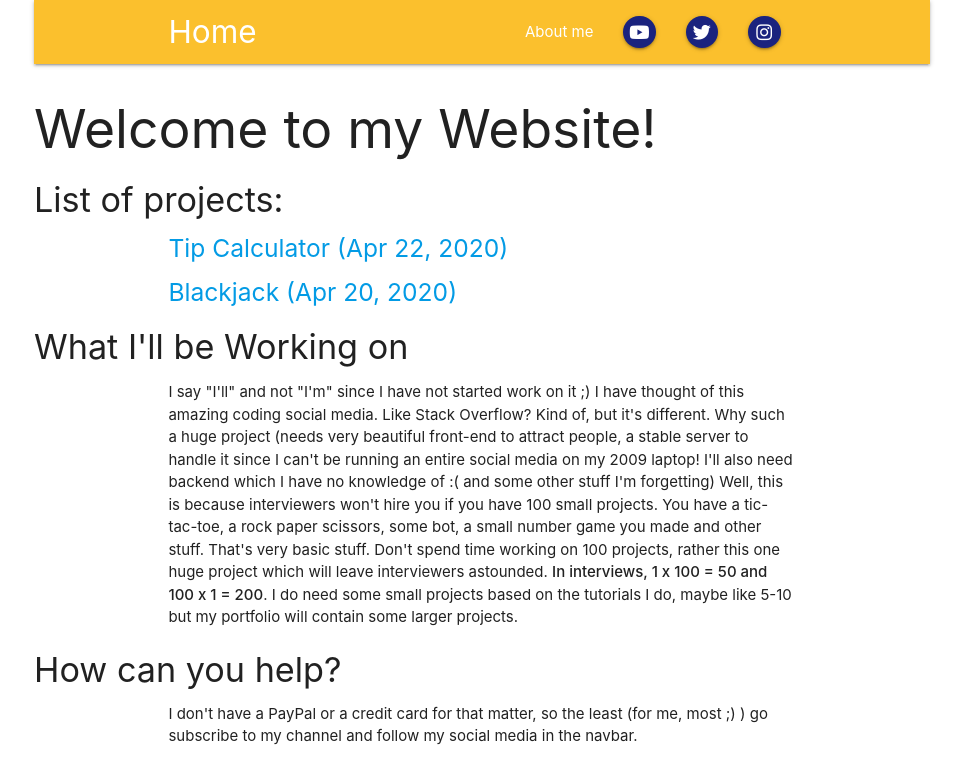
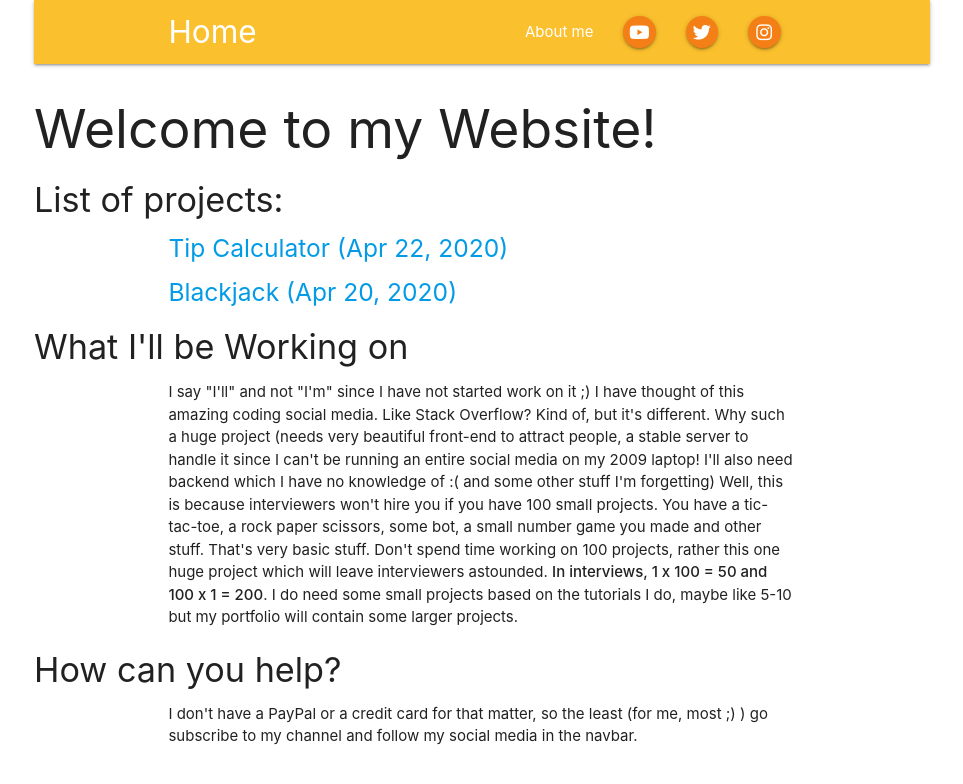
Before and after one commit to aryamaan-js/home, a plain HTML site: page index.html in a window 1280 px wide. Shown: the whole page, without its empty margins (158-1121 px from the left). Drawn offline with nearby package versions, Linux system fonts and the light colour scheme.

Commit message:
Edit index.html
Okay, small oopsie, but should be up and running.

```diff
--- a/index.html
+++ b/index.html
@@ -24,17 +24,17 @@
                           </a>
                         </li>
                         <li>
-                          <a target="_blank" href="https://www.youtube.com/channel/UCXNBXevmh77KJHNyuY3LQgA?sub_confirmation=1" class="btn-floating btn-small indigo darken-4 tooltip" data-tooltip="Youtube">
+                          <a target="_blank" href="https://www.youtube.com/channel/UCXNBXevmh77KJHNyuY3LQgA?sub_confirmation=1" class="btn-floating btn-small yellow darken-4 tooltip" data-tooltip="Youtube">
                             <i class="fab fa-youtube"></i>
                           </a>
                         </li>
                         <li>
-                          <a target="_blank" href="https://twitter.com/AryamaanG" class="btn-floating btn-small indigo darken-4 tooltip" data-tooltip="Twitter">
+                          <a target="_blank" href="https://twitter.com/AryamaanG" class="btn-floating btn-small yellow darken-4 tooltip" data-tooltip="Twitter">
                             <i class="fab fa-twitter"></i>
                           </a>
                         </li>
                         <li>
-                          <a target="_blank" href="https://instagram.com/aryamaan27" class="btn-floating btn-small indigo darken-4 tooltip" data-tooltip="Instagram">
+                          <a target="_blank" href="https://instagram.com/aryamaan27" class="btn-floating btn-small yellow darken-4 tooltip" data-tooltip="Instagram">
                             <i class="fab fa-instagram"></i>
                           </a>
                         </li>
```
